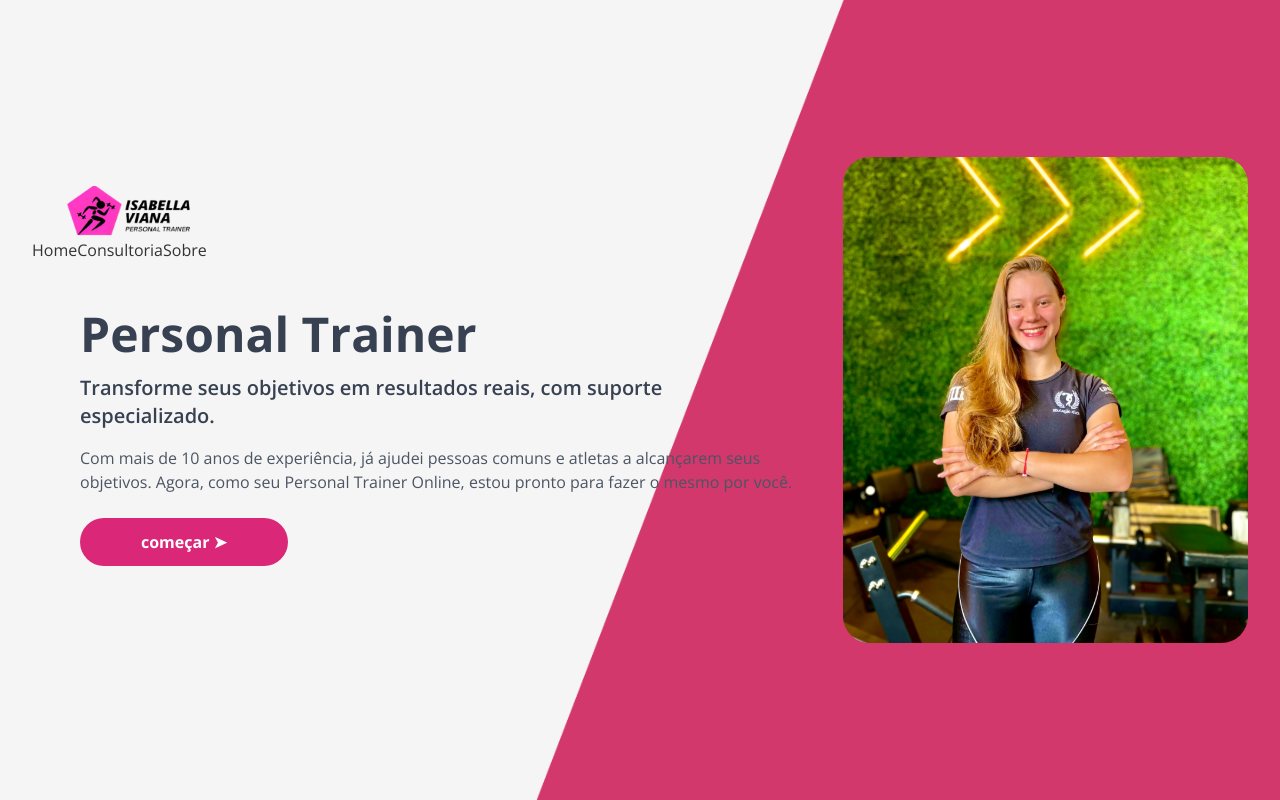
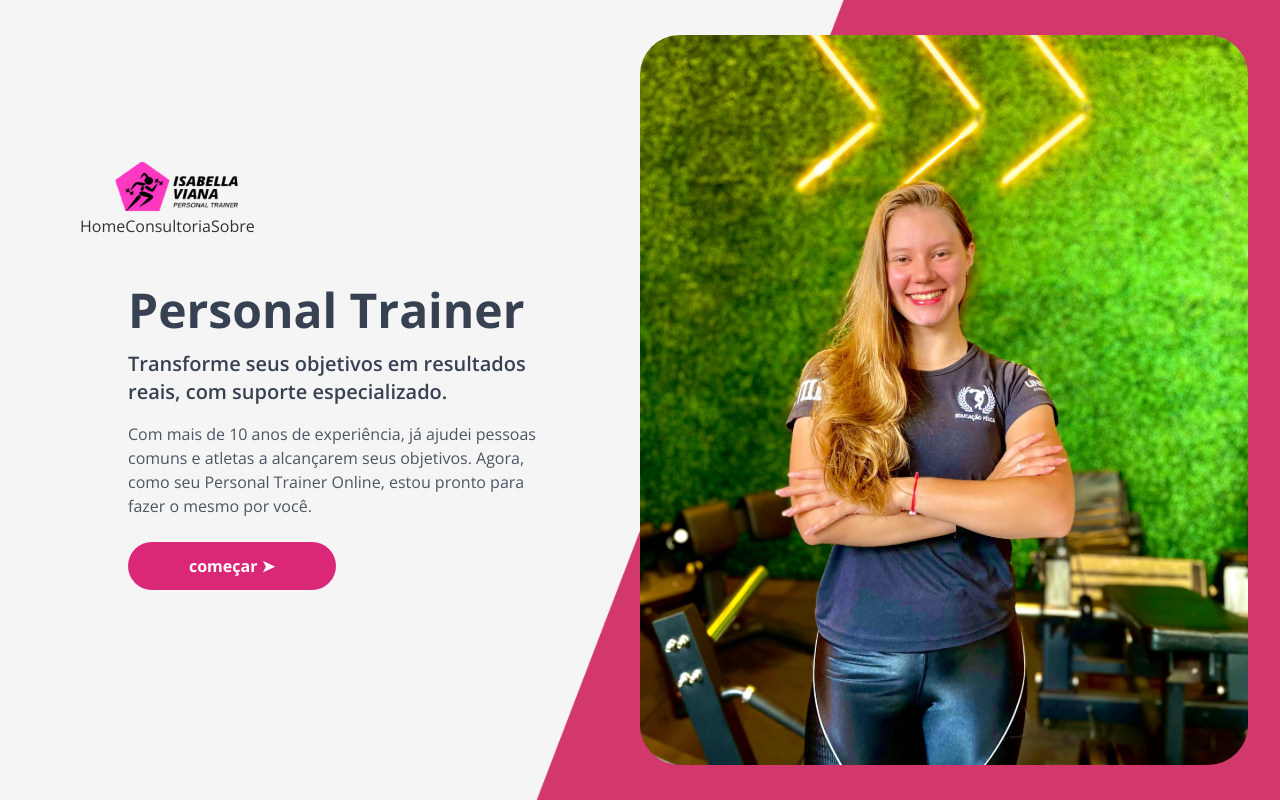
Before and after one commit to RudineiCTS/iv-landing, a Next.js app: page / in a window 1280 px wide. Built offline with nearby package versions, Linux system fonts and the light colour scheme.

Commit message:
refactor

```diff
--- a/src/Components/backgroundPage/index.tsx
+++ b/src/Components/backgroundPage/index.tsx
@@ -3,7 +3,7 @@ import { twMerge } from "tailwind-merge"
 
 interface BackgroundPageProps {
     children: ReactNode,
-    className?:string,
+    className:string,
 
 }
 export function BackgroundPage({children, className}:BackgroundPageProps){
--- a/src/app/page.tsx
+++ b/src/app/page.tsx
@@ -29,7 +29,7 @@ export default function Home() {
   }
   return (
     <BackgroundPage className="flex flex-col-reverse md:flex-row items-center min-h-screen bg-white">
-      <div className="w-full  text-center md:text-left">
+      <div className="w-full md:h-full md:flex-col md:flex md:w-1/2 p-6 md:p-12 text-center md:text-left">
         <Image
           src={"/assets/logo_1.png"}
           width={150}
```
